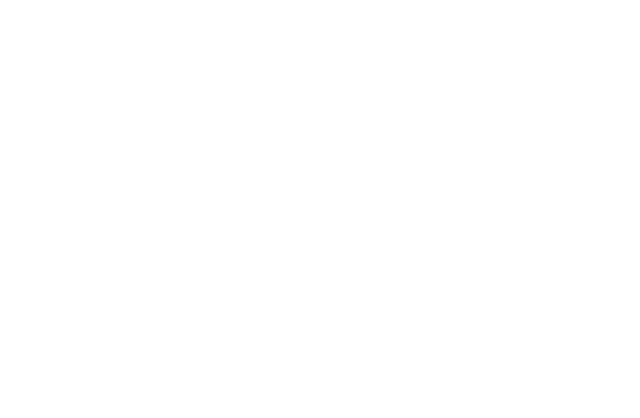
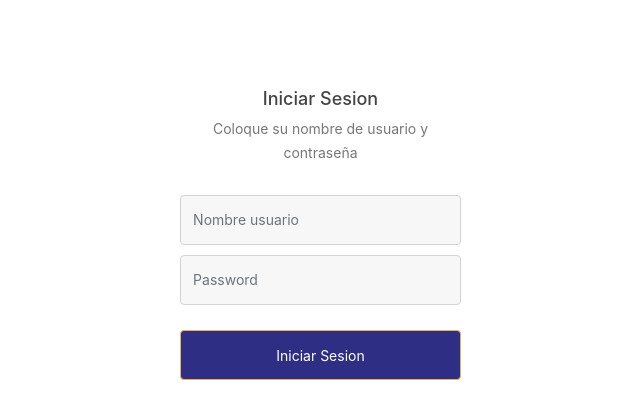
Before and after one commit to nery-antonio/practica2_G2, an Angular app in the folder practica2/: page / in a window 1280 px wide. Shown: the top 418 px of the page, without its empty margins (320-960 px from the left). Built offline with nearby package versions, Linux system fonts and the light colour scheme.

Commit message:
Creación de componente login.
Se crea el componente del login y se diseña su interfaz gráfica.

```diff
--- a/practica2/src/app/app.component.html
+++ b/practica2/src/app/app.component.html
@@ -1 +1,2 @@
+<app-login></app-login>
 <router-outlet></router-outlet>
--- a/practica2/src/app/app.module.ts
+++ b/practica2/src/app/app.module.ts
@@ -7,13 +7,16 @@
 import { FormsModule} from '@angular/forms';
 import { RegisterServiceService } from './services/register/register-service.service';
 import { CrearsubscripcionComponent } from './components/crearsubscripcion/crearsubscripcion.component';
+import { LoginComponent } from './components/login/login.component';
 
 @NgModule({
   declarations: [
     AppComponent,
     RegisterComponent,
-    CrearsubscripcionComponent
+    CrearsubscripcionComponent,
+    LoginComponent
   ],
+
   imports: [
     BrowserModule,
     AppRoutingModule,
--- /dev/null
+++ b/practica2/src/app/components/login/login.component.css
@@ -0,0 +1,53 @@
+body#LoginForm{ background-image:url("https://hdwallsource.com/img/2014/9/blur-26347-27038-hd-wallpapers.jpg"); background-repeat:no-repeat; background-position:center; background-size:cover; padding:10px;}
+
+.form-heading { color:#fff; font-size:23px;}
+.panel h2{ color:#444444; font-size:18px; margin:0 0 8px 0;}
+.panel p { color:#777777; font-size:14px; margin-bottom:30px; line-height:24px;}
+.login-form .form-control {
+  background: #f7f7f7 none repeat scroll 0 0;
+  border: 1px solid #d4d4d4;
+  border-radius: 4px;
+  font-size: 14px;
+  height: 50px;
+  line-height: 50px;
+}
+.main-div {
+  background: #ffffff none repeat scroll 0 0;
+  border-radius: 2px;
+  margin: 10px auto 30px;
+  max-width: 38%;
+  padding: 50px 70px 70px 71px;
+}
+
+.login-form .form-group {
+  margin-bottom:10px;
+}
+.login-form{ text-align:center;}
+.forgot a {
+  color: #777777;
+  font-size: 14px;
+  text-decoration: underline;
+}
+.login-form  .btn.btn-primary {
+  background: rgb(46, 46, 133) none repeat scroll 0 0;
+  border-color: #f0ad4f;
+  color: #ffffff;
+  font-size: 14px;
+  width: 100%;
+  height: 50px;
+  line-height: 50px;
+  padding: 0;
+}
+.forgot {
+  text-align: left; margin-bottom:30px;
+}
+.botto-text {
+  color: #ffffff;
+  font-size: 14px;
+  margin: auto;
+}
+.login-form .btn.btn-primary.reset {
+  background: #ff9900 none repeat scroll 0 0;
+}
+.back { text-align: left; margin-top:10px;}
+.back a {color: #444444; font-size: 13px;text-decoration: none;}
--- /dev/null
+++ b/practica2/src/app/components/login/login.component.html
@@ -0,0 +1,29 @@
+<div>
+    <div class="container">
+        <h1 class="form-heading">Formulario de inicio de sesion</h1>
+        <div class="login-form">
+            <div class="main-div">
+                <div class="panel">
+                    <h2>Iniciar Sesion</h2>
+                    <p>Coloque su nombre de usuario y contraseña</p>
+                </div>
+                <form id="Login">
+
+                    <div class="form-group">
+
+                        <input type="email" class="form-control" id="txtUser" placeholder="Nombre usuario">
+
+                    </div>
+
+                    <div class="form-group">
+
+                        <input type="password" class="form-control" id="txtPassword" placeholder="Password">
+
+                    </div>
+                    <div style="margin-bottom: 25px;"></div>
+                    <button type="submit" class="btn btn-primary">Iniciar Sesion</button>
+                </form>
+            </div>
+        </div>
+    </div>
+</div>
--- /dev/null
+++ b/practica2/src/app/components/login/login.component.ts
@@ -0,0 +1,15 @@
+import { Component, OnInit } from '@angular/core';
+
+@Component({
+  selector: 'app-login',
+  templateUrl: './login.component.html',
+  styleUrls: ['./login.component.css']
+})
+export class LoginComponent implements OnInit {
+
+  constructor() { }
+
+  ngOnInit(): void {
+  }
+
+}
--- a/practica2/src/index.html
+++ b/practica2/src/index.html
@@ -5,6 +5,7 @@
   <title>Practica2</title>
   <base href="/">
   <meta name="viewport" content="width=device-width, initial-scale=1">
+  <link rel="stylesheet" href="https://stackpath.bootstrapcdn.com/bootstrap/4.3.1/css/bootstrap.min.css" integrity="sha384-ggOyR0iXCbMQv3Xipma34MD+dH/1fQ784/j6cY/iJTQUOhcWr7x9JvoRxT2MZw1T" crossorigin="anonymous">
   <link rel="icon" type="image/x-icon" href="favicon.ico">
   <link rel="stylesheet" href="https://stackpath.bootstrapcdn.com/bootstrap/4.5.2/css/bootstrap.min.css" integrity="sha384-JcKb8q3iqJ61gNV9KGb8thSsNjpSL0n8PARn9HuZOnIxN0hoP+VmmDGMN5t9UJ0Z" crossorigin="anonymous">
   <script src="https://code.jquery.com/jquery-3.5.1.slim.min.js" integrity="sha384-DfXdz2htPH0lsSSs5nCTpuj/zy4C+OGpamoFVy38MVBnE+IbbVYUew+OrCXaRkfj" crossorigin="anonymous"></script>
```
Also changed, not shown: 1 other file (tests, documents, lock files or other folders).
